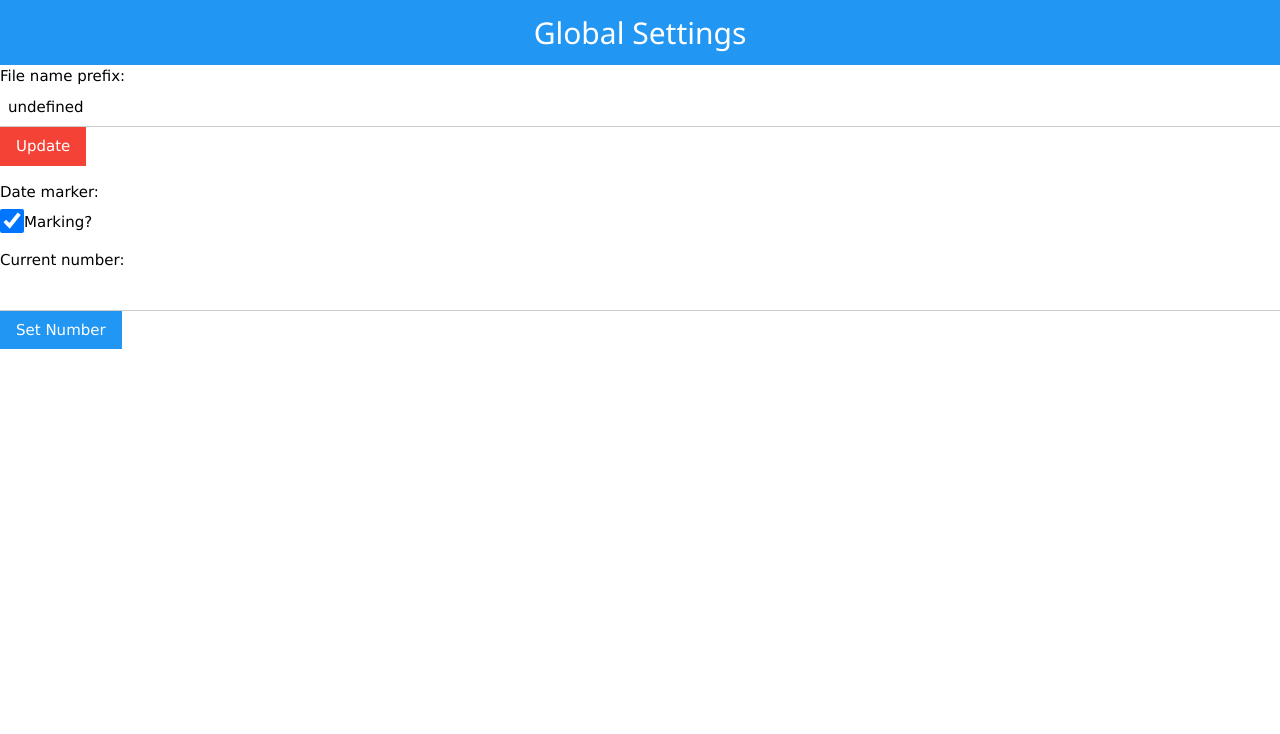
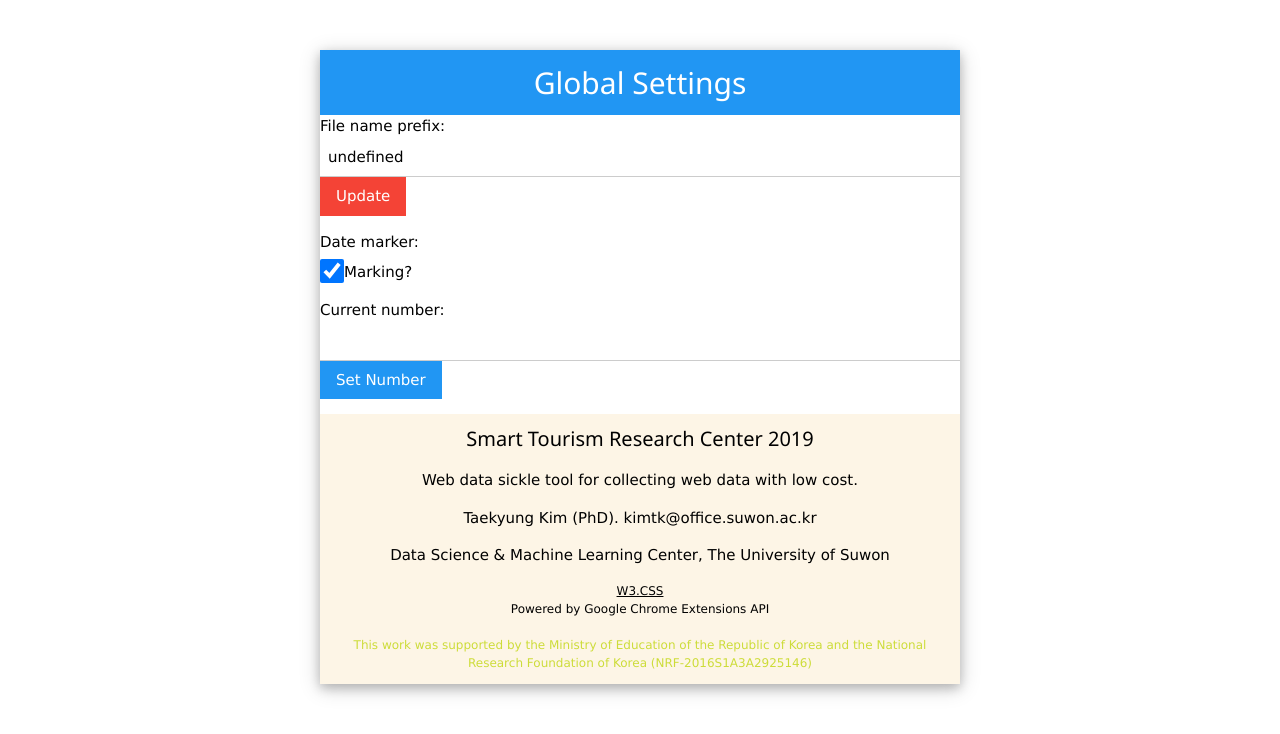
Before and after one commit to drtagkim/strc_data_sickle, a browser extension: page options.html in a window 1280 px wide. Drawn offline with Linux system fonts and the light colour scheme.

Commit message:
옵션 페이지 수정
1) look and feel 수정
2) 사사표기
3) STRC 표기

```diff
--- a/options.html
+++ b/options.html
@@ -5,7 +5,7 @@
         <script src="extjs/jquery-3.4.1.min.js"></script>
     </head>
     <body>
-        <div>
+        <div class="w3-card-4" style="width:50%;display:block;margin-left:auto;margin-right:auto;margin-top:50px;">
             <div class="w3-container w3-blue">
                 <h2 class="w3-center">Global Settings</h2>
             </div>
@@ -23,6 +23,16 @@
                 <buton id="setButton" class="w3-btn w3-blue">Set Number</buton>
                 <p class="w3=panel w3-light-gray"><span id="msg2" class="w3-center"></span></p>
             </p>
+			<footer class="w3-container w3-sand w3-center">
+				<h4>Smart Tourism Research Center 2019</h4>
+				<p>Web data sickle tool for collecting web data with low cost.</p>
+				<p>Taekyung Kim (PhD). kimtk@office.suwon.ac.kr</p>
+				<p>Data Science &amp; Machine Learning Center, The University of Suwon</p>
+				<p class="w3-small"><a href="https://w3schools.com/w3css/">W3.CSS</a><br>
+				Powered by Google Chrome Extensions API<br><br>
+				<span class="w3-text-lime">This work was supported by the Ministry of Education of the Republic of Korea and the National Research Foundation of Korea (NRF-2016S1A3A2925146)</span>
+				</p>
+			</footer>
         </div>
         <script src="options.js"></script>
     </body>
```
